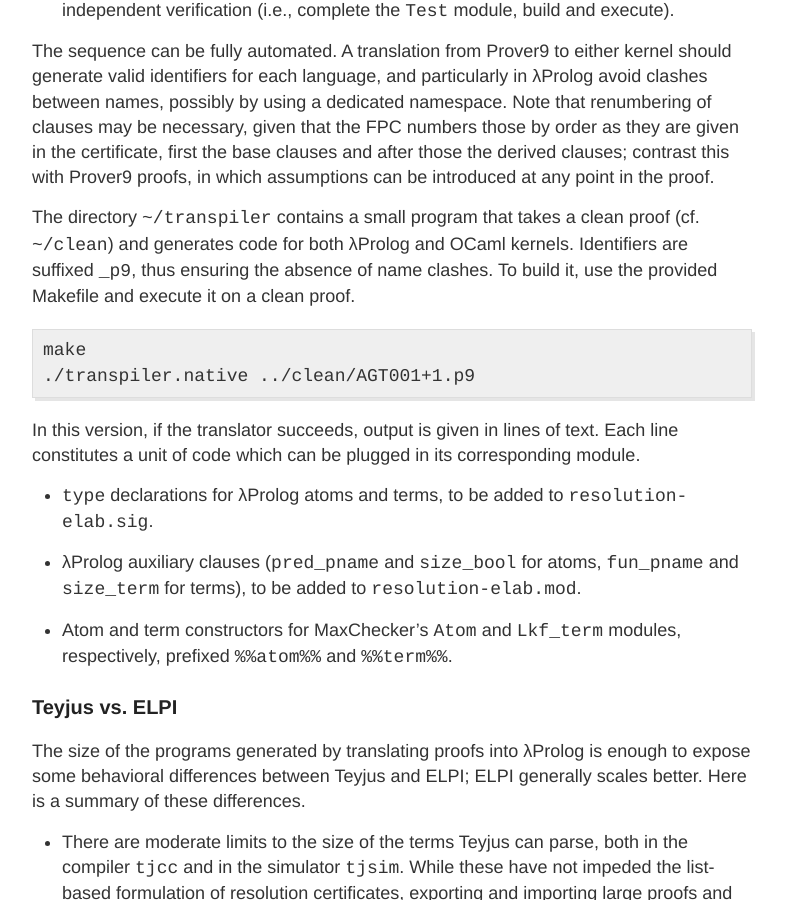
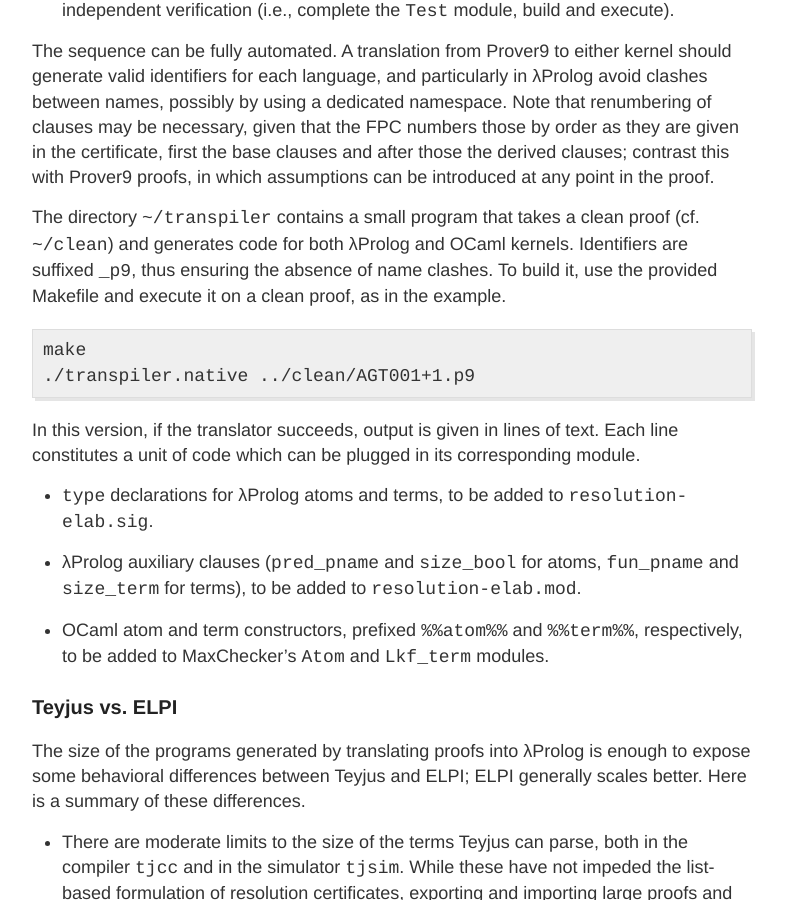
Before and after one commit to proofcert/proofcert.github.io, a Jekyll site: the page built from _posts/2017-02-26-translating-between-implicit-and-explicit-versions-of-proof.md, in a window 1280 px wide and 900 px high, scrolled down 7780 px. Shown: the whole window, without its empty margins (248-1034 px from the left). Built offline with Jekyll 4.4.1, drawn with Linux system fonts in a browser that asks for light colours.

Commit message:
A couple of minor changes in wording

```diff
--- a/_posts/2017-02-26-translating-between-implicit-and-explicit-versions-of-proof.md
+++ b/_posts/2017-02-26-translating-between-implicit-and-explicit-versions-of-proof.md
@@ -385,7 +385,8 @@ assumptions can be introduced at any point in the proof.
 The directory `~/transpiler` contains a small program that takes a clean proof
 (cf. `~/clean`) and generates code for both λProlog and OCaml kernels.
 Identifiers are suffixed `_p9`, thus ensuring the absence of name clashes. To
-build it, use the provided Makefile and execute it on a clean proof.
+build it, use the provided Makefile and execute it on a clean proof, as in the
+example.
 
 {% highlight bash %}
 make
@@ -403,8 +404,8 @@ module.
    `fun_pname` and `size_term` for terms), to be added to
    `resolution-elab.mod`.
 
- * Atom and term constructors for MaxChecker's `Atom` and `Lkf_term` modules,
-   respectively, prefixed `%%atom%%` and `%%term%%`.
+ * OCaml atom and term constructors, prefixed `%%atom%%` and `%%term%%`,
+   respectively, to be added to MaxChecker's `Atom` and `Lkf_term` modules.
 
 ### Teyjus vs. ELPI
 
```
